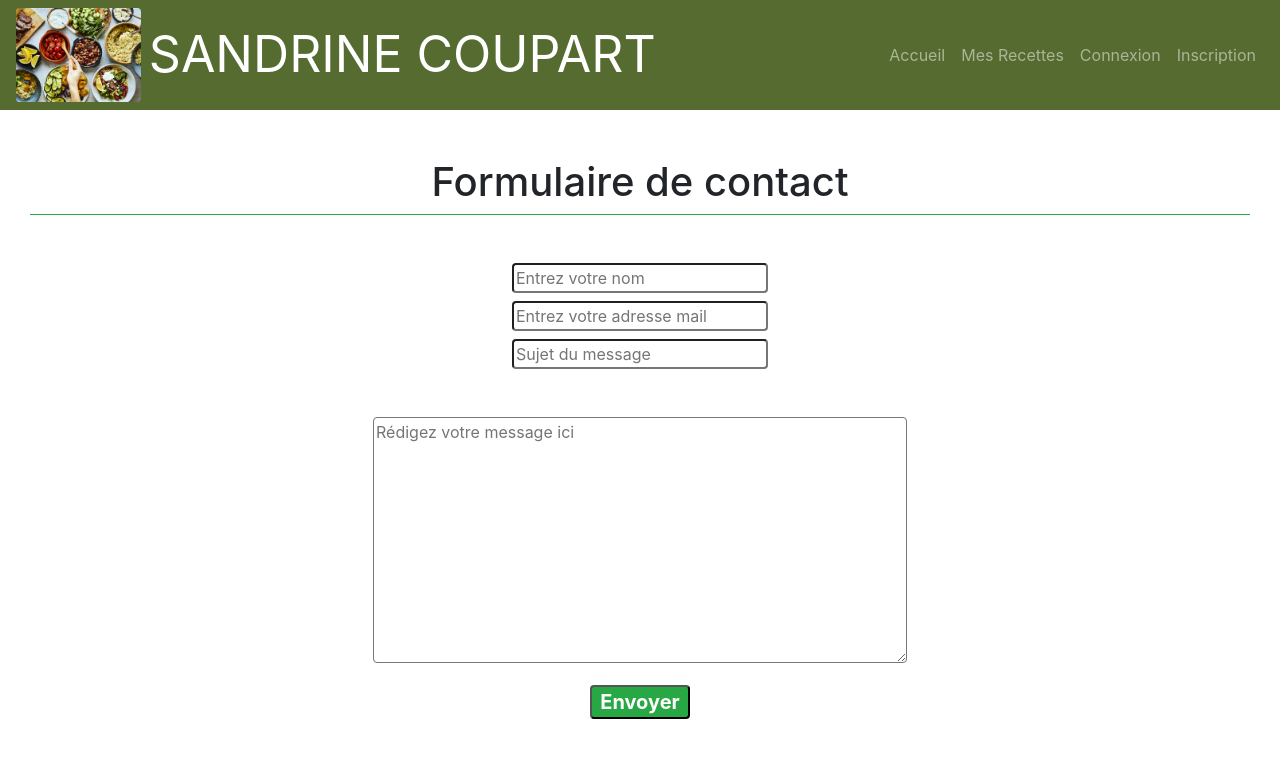
After one commit to BrunoStudi/delicesSandrine, a Symfony app: template templates/contact/contact.html.twig in a window 1280 px wide. The commit adds this page. Shown: the top 758 px of the page. Run offline with Twig, Linux system fonts and the light colour scheme; the template is opened without the code that fills it, so the values that code supplies are empty; some libraries are stand-ins or nearby versions.

Commit message:
ajout du formulaire de contact, validation email en cours

```diff
--- a/config/routes.yaml
+++ b/config/routes.yaml
@@ -33,3 +33,7 @@ user_removeUser:
     controller: App\Controller\UsersController::removeUser
     requirements:
         id: '\d+'
+
+contact:
+    path: /contact
+    controller: App\Controller\HomeController::contact
--- a/src/Controller/ArticleController.php
+++ b/src/Controller/ArticleController.php
@@ -2,14 +2,14 @@
 
 namespace App\Controller;
 
+use App\Entity\Article;
+use App\Entity\Diet;
 use App\Form\ArticleType;
-use App\Entity\Diet;
 use Symfony\Bundle\FrameworkBundle\Controller\AbstractController;
 use Symfony\Component\Form\FormTypeInterface;
 use Symfony\Component\HttpFoundation\Response;
 use Symfony\Component\Routing\Annotation\Route;
 use Symfony\Component\HttpFoundation\Request;
-use App\Entity\Article;
 use Doctrine\Persistence\ManagerRegistry as PersistenceManagerRegistry;
 use Symfony\Component\String\Slugger\SluggerInterface;
 
--- a/src/Controller/HomeController.php
+++ b/src/Controller/HomeController.php
@@ -25,4 +25,9 @@ class HomeController extends AbstractController
             'articles' => $articles,
         ]);
     }
+
+    public function contact()
+    {
+        return $this->render('contact/contact.html.twig');
+    }
 }
--- a/templates/article/index.html.twig
+++ b/templates/article/index.html.twig
@@ -30,6 +30,7 @@
                         alt="img" src="./uploads/images/{{ article.image }}">
                         <p class="px-3 h6">{{ article.content|nl2br }}</p></br>
                     </div>
+
                     <div class="mt-5 text-center border-bottom border-success-light">
                         <ul class="list-unstyled">
                             <li class="mt-2 mt-3">
--- a/templates/base.html.twig
+++ b/templates/base.html.twig
@@ -1,3 +1,4 @@
+<!DOCTYPE html>
 <html lang="fr">
 
 <head>
@@ -13,7 +14,7 @@
 
 <body>
     <nav class="navbar navbar-expand-lg navbar-dark" style="background-color: #556B2F;">
-    <img src={{asset('media/logo.jpg')}} alt="image plats légumes" class="rounded mr-2" width = "15%">
+    <img src={{asset('media/logo.jpg')}} alt="image plats légumes" class="rounded mr-2" width = "10%">
         <a class="navbar-brand text-uppercase" href="{{ path('homepage') }}" style="font-size: 50px">Sandrine Coupart</a>
         <button class="navbar-toggler" type="button" data-toggle="collapse" data-target="#mobileMenu"
         aria-controls="mobileMenu" aria-expanded="false" aria-label="Toggle navigation">
@@ -29,9 +30,11 @@
                 <li class="nav-item {{ app.request.get('_route') == 'homepage' ? 'active' : '' }}">
                     <a class="nav-link" href="{{ path('homepage') }}">Accueil</a>
                 </li>
+
                 <li class="nav-item {{ app.request.get('_route') == 'article_show' ? 'active' : '' }}">
                     <a class="nav-link" href="{{ path('article_show') }}">Mes Recettes</a>
                 </li>
+
                 {% if is_granted('ROLE_ADMIN')%}
                     <li class="nav-item {{ app.request.get('_route') == 'app_gusers' ? 'active' : '' }}">
                         <a class="nav-link" href="{{ path('app_gusers') }}">Gestion des utilisateurs</a>
--- /dev/null
+++ b/templates/contact/contact.html.twig
@@ -0,0 +1,48 @@
+{% extends 'base.html.twig' %}
+
+{% block title %}Contact{% endblock %}
+
+{% block content %}
+    <div class="container-fluid">
+        <h1 class="text-center mt-5 pb-2 border-bottom border-success">Formulaire de contact</h1>
+        <form class="text-center mt-5" method="post">
+            <input class="rounded mb-2" type="text" placeholder="Entrez votre nom" id="name" autocomplete="off"></br>
+            <input class="rounded mb-2" type="email" placeholder="Entrez votre adresse mail" id="email" autocomplete="off"></br>
+            <input class="rounded mb-5" type="text" placeholder="Sujet du message" id="subject" autocomplete="off"></br>
+            <textarea class="rounded" id="message" placeholder="Rédigez votre message ici" cols="50" rows="10"></textarea></br>
+            <button class="rounded mt-3 badge badge-success" style="font-size: 20px" id="btn.envoi">Envoyer</button>
+        </form>
+    </div>
+
+    <script>
+        let btn = document.getElementById('btn.envoi');
+
+        btn.addEventListener('click', function()
+        {
+            let name = document.getElementById('name').value;
+            let email = document.getElementById('email').value;
+            let sujet = document.getElementById('subject').value;
+            let message = document.getElementById('message').value;
+
+            //verifier si les champs ne sont pas vides.
+            if((name == "" || email == "" || sujet == "" || message == ""))
+            {
+                alert('Tout les champs ne sont pas remplis.');
+            }
+            else
+            {
+                alert('Bonjour ' + name + ' votre message à propos de (' + sujet + ') a bien été soumis, je vous recontacterai via votre adresse mail: ' + email + ' dés que possible, merci.');
+
+                //Ajout d'un timeout de 0.1 secondes pour charger la page d'acceuil sinon elle ne se charge pas.
+                setTimeout( () => {
+                window.location ='{{ path('homepage') }}';
+                }, 100);
+            }
+        });
+    </script>
+
+{% endblock %}
+
+{% block stylesheets %}
+
+{% endblock %}
--- a/templates/home/index.html.twig
+++ b/templates/home/index.html.twig
@@ -20,7 +20,7 @@
         <div class="mt-5 text-center">
             <p style="font-size: 20px">Pour plus d'informations,
             <span class="badge badge-success text-wrap" style="font-size: 23px">
-            <a class="text-white" style="text-decoration: none" href="#">Contactez-moi.</a></span></p>
+            <a class="text-white" style="text-decoration: none" href="{{ path('contact') }}">Contactez-moi.</a></span></p>
         </div>
     </div>
 
```
Also changed, not shown: src/Entity/Article.php (+16 -0 lines), public/uploads/images/Capture-d-ecran-2023-11-28-181614-65953853c8e5f.png (deleted), public/uploads/images/Capture-d-ecran-2023-11-28-181614-65954e4f5bb83.png (deleted), public/uploads/images/Capture-d-ecran-2023-11-28-181720-65954e8eece96.png (deleted), public/uploads/images/Capture-d-ecran-2023-11-29-205403-659539aa9f24a.png (deleted), public/uploads/images/Capture-d-ecran-2023-11-29-205403-65954e7ca1a3c.png (deleted), public/uploads/images/Capture-d-ecran-2023-12-01-161343-65953a41a278a.png (deleted), public/uploads/images/PemSansSel-65a7c4d26eb21.jpg (added), public/uploads/images/TaijinVeg-65a66bc7d83c1.jpg (added), public/uploads/images/painSansSel-65a7c1dd1075d.jpg (added), public/uploads/images/rizCantonaiVeg-65a66e268d85e.jpg (added).
